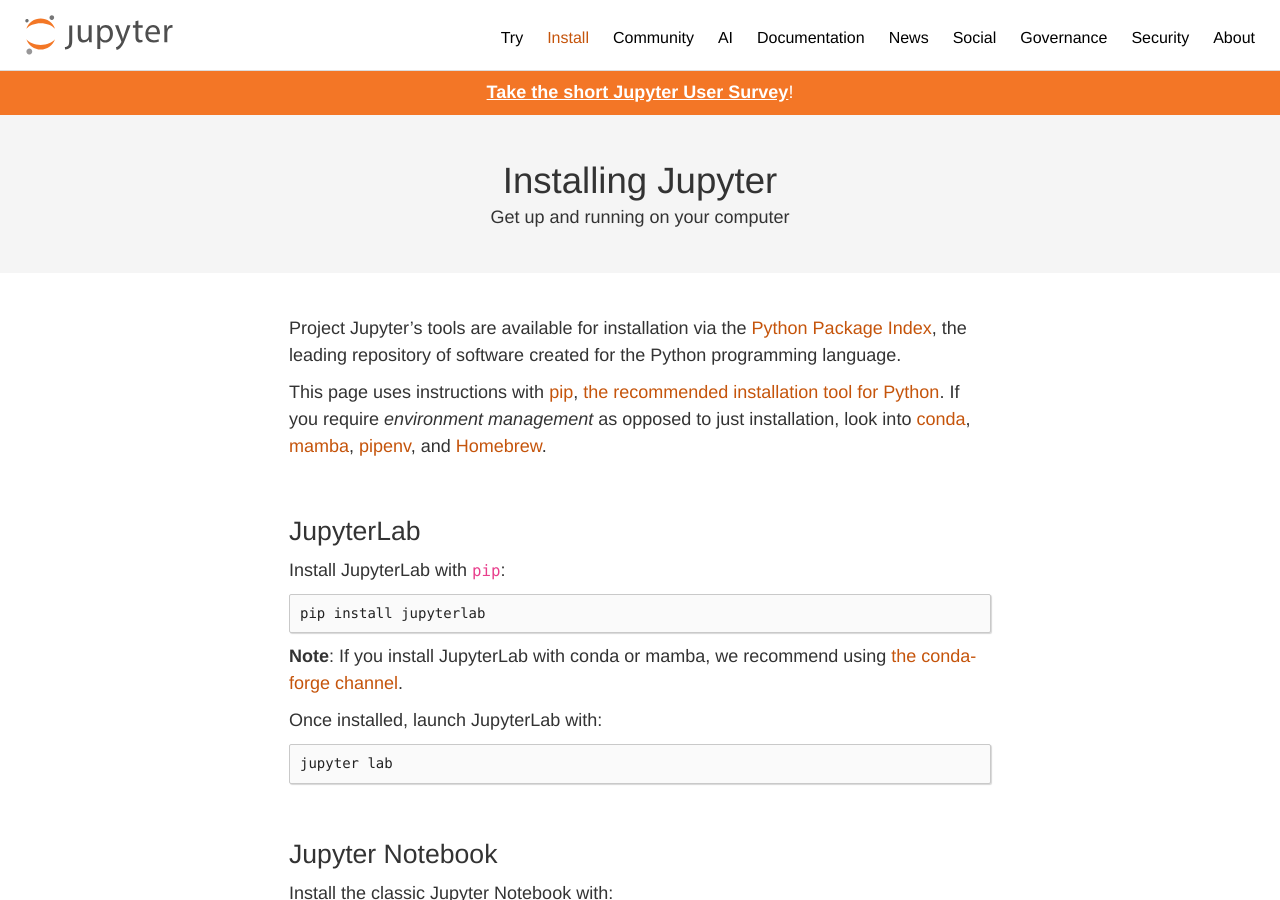
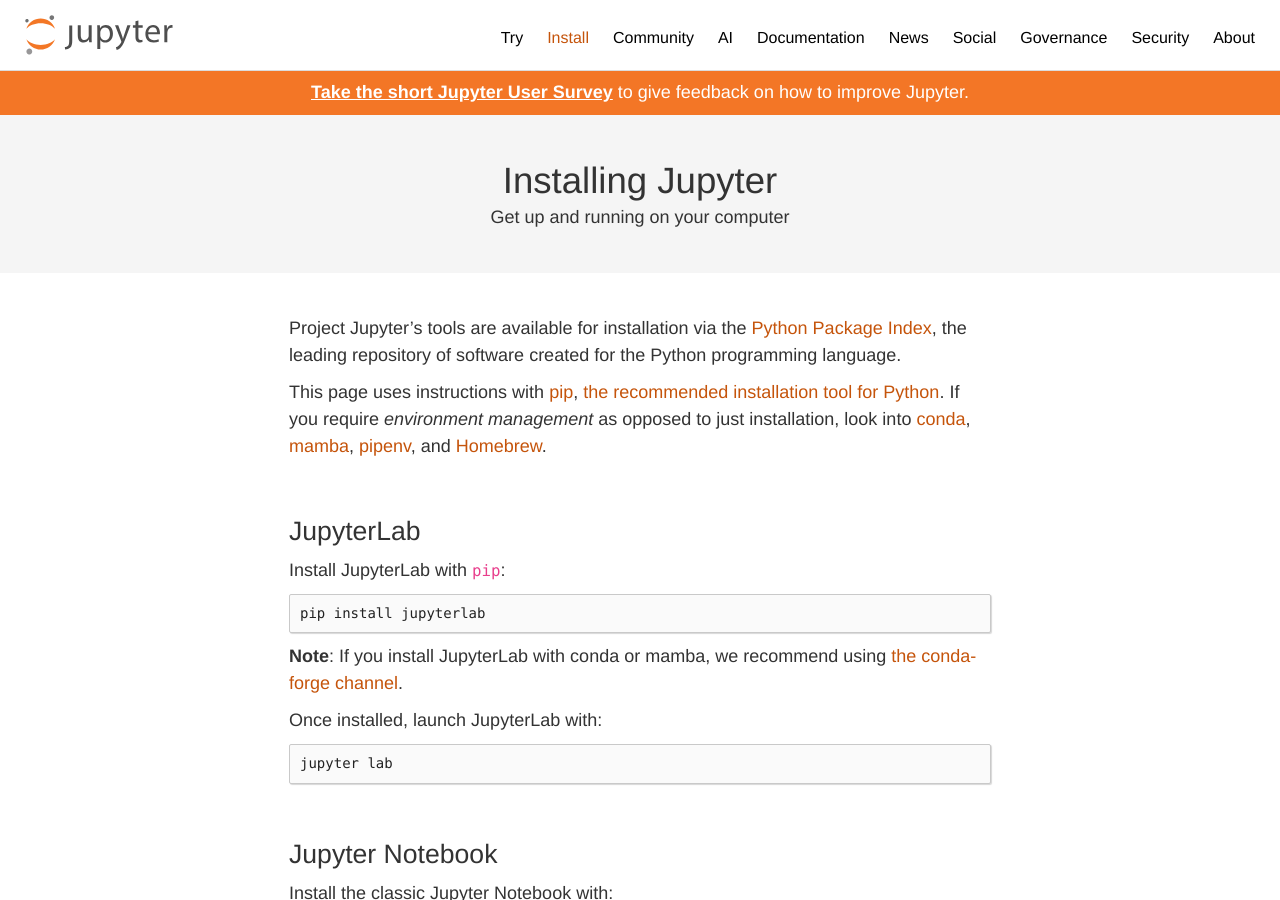
Before and after one commit to jupyter/jupyter.github.io, a Jekyll site: the page built from install.md, in a window 1280 px wide and 900 px high. Built offline with Jekyll 4.4.1, drawn with Linux system fonts in a browser that asks for light colours; comment, search, counter and statistics services are not loaded.

Commit message:
Iterate on text

```diff
--- a/_layouts/default.html
+++ b/_layouts/default.html
@@ -133,7 +133,7 @@
     </nav>
     <div class="survey-banner">
       <p>
-        <a href="https://linuxfoundation.surveymonkey.com/r/jupyter-user-survey" target="_blank" rel="noopener noreferrer">Take the short Jupyter User Survey</a>!
+        <a href="https://linuxfoundation.surveymonkey.com/r/jupyter-user-survey" target="_blank" rel="noopener noreferrer">Take the short Jupyter User Survey</a> to give feedback on how to improve Jupyter.
       </p>
     </div>
     <section>
```
